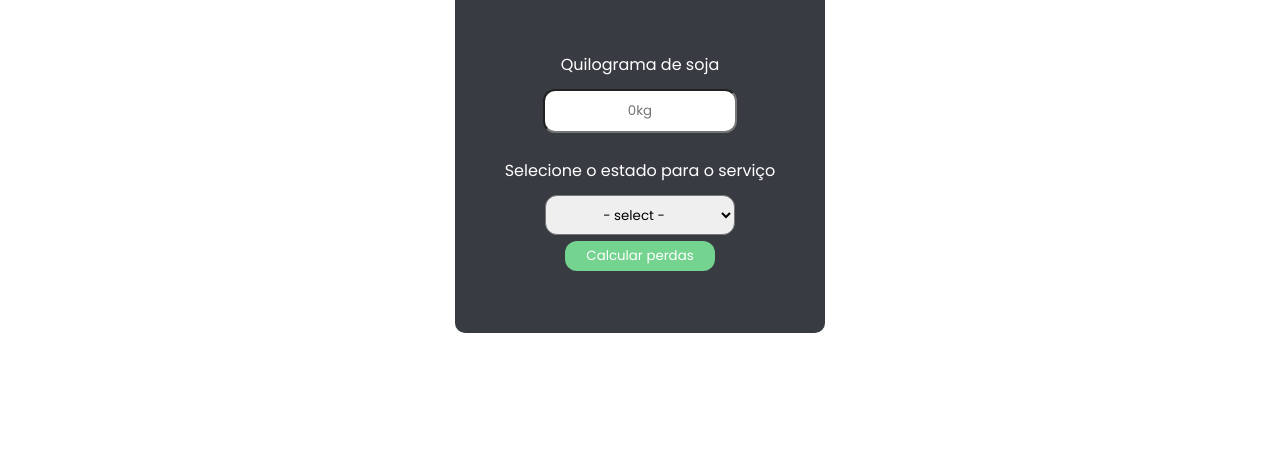
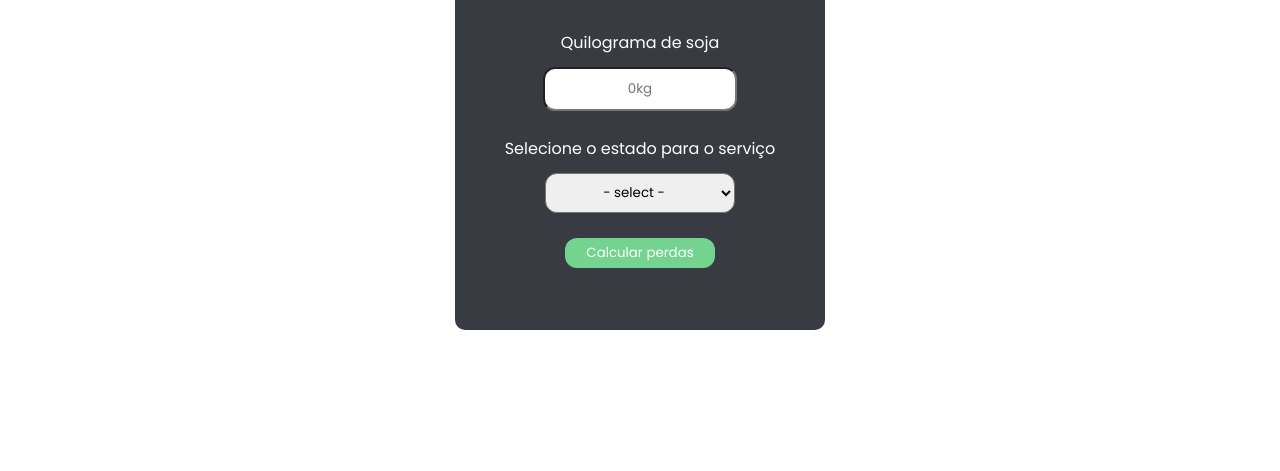
Before and after one commit to mathsprado714/projeto-soja, a plain HTML site: page Simulador Financeiro/calculadorapi-erik.html in a window 1280 px wide. Shown: the part 329-800 px from the top of the page. Drawn offline with Linux system fonts and the light colour scheme.

Commit message:
abaixando o botão do simulador

```diff
--- a/Simulador Financeiro/calculadora.css
+++ b/Simulador Financeiro/calculadora.css
@@ -27,6 +27,7 @@ h1{
 #sel_estado {
     color: black;
     margin-top: 12px;
+    margin-bottom: 20px;
 }
 
 #sel_estado option{
--- a/Simulador Financeiro/calculadorapi-erik.html
+++ b/Simulador Financeiro/calculadorapi-erik.html
@@ -37,7 +37,7 @@
         <div class="container">
             <div class="simuladorBOX">
                 <div class="simuladorC">
-                    <h1>Simulador Soja</h1><br><br><br>
+                    <h1>Simulador Soja</h1><br><br>
 
     Quilograma de soja <input placeholder='0kg' id="in_kg" style="border-radius: 12px; text-align:
     center;height:40px; width: 190px;"><br>
```
